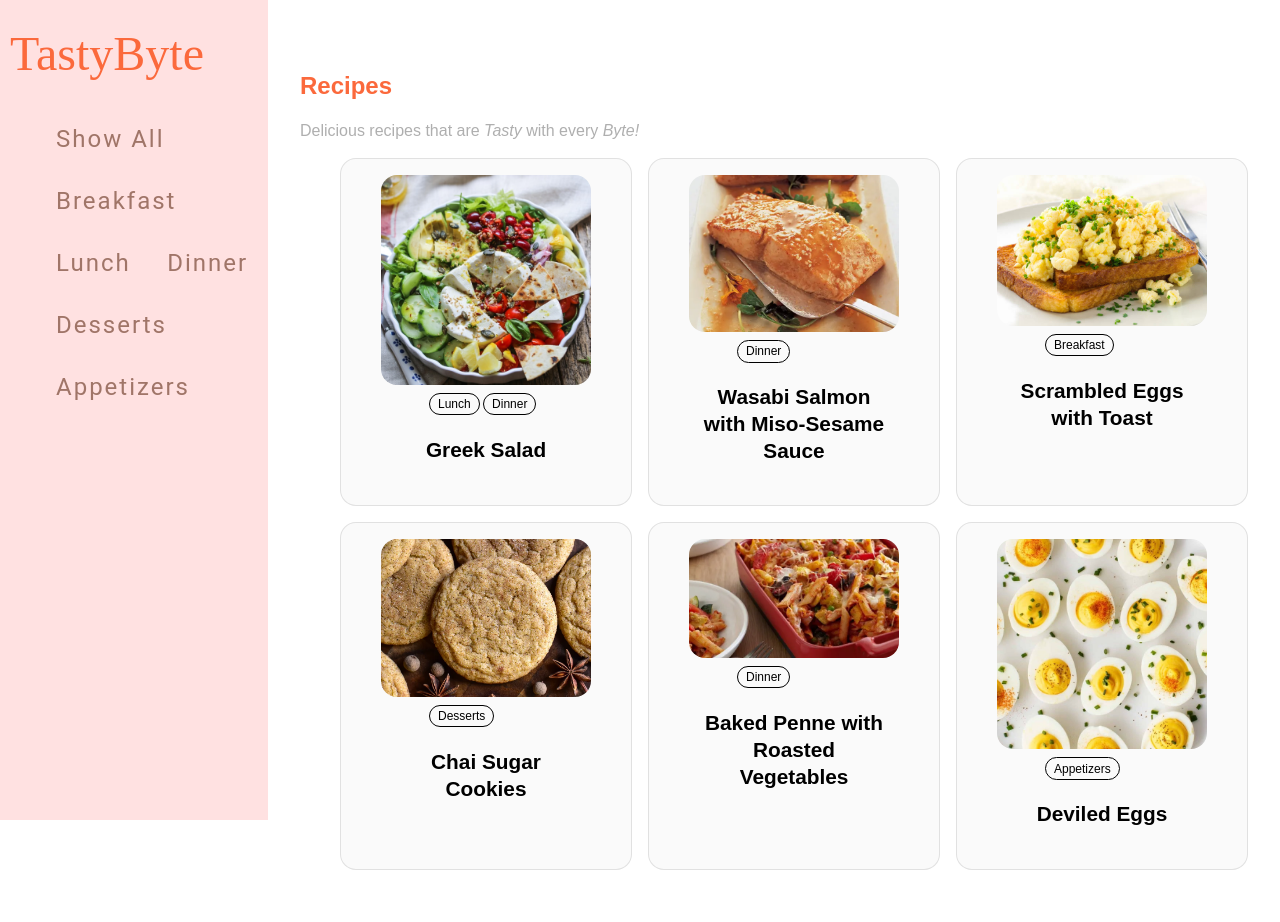
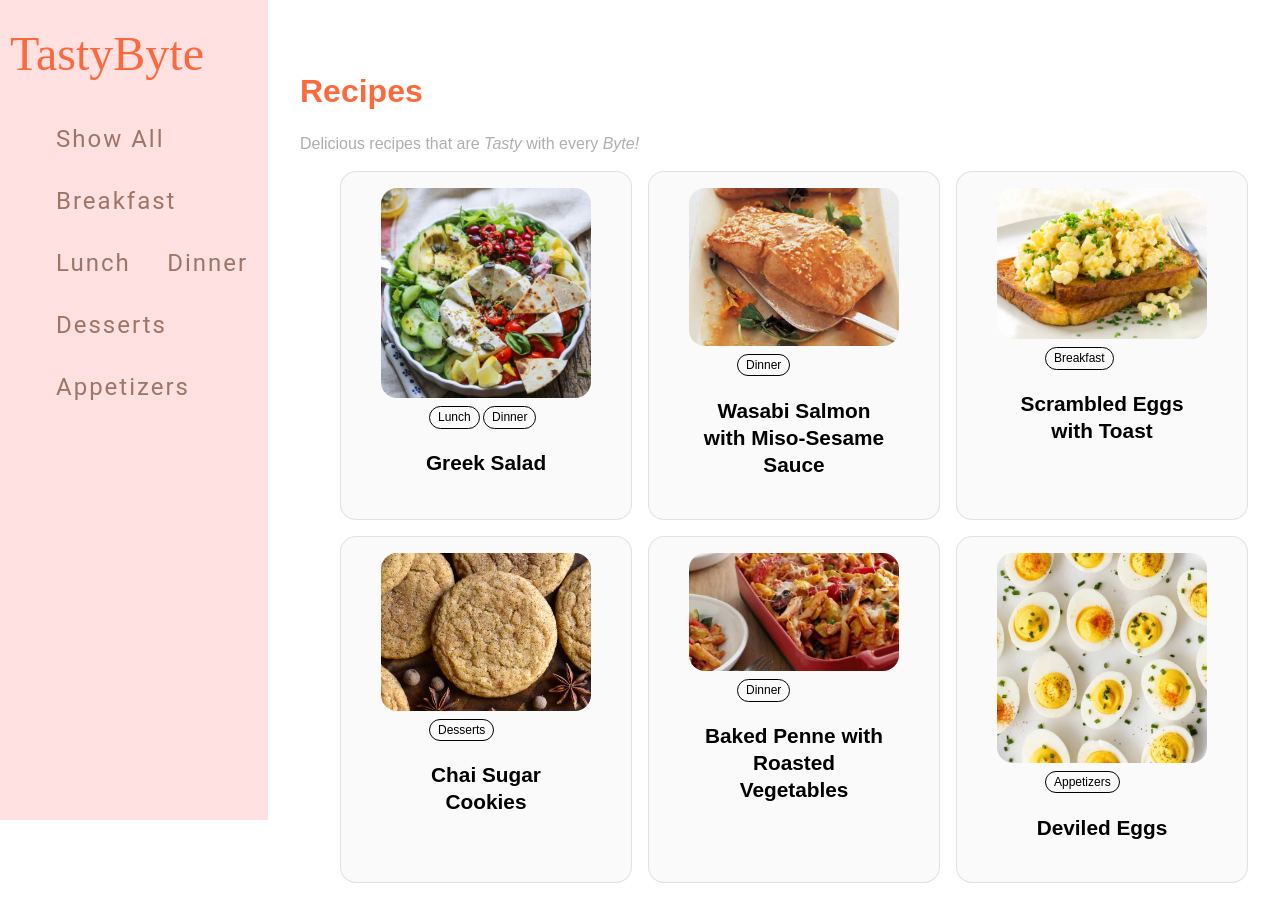
Before and after one commit to c-anth/odin-recipes, a plain HTML site: page index.html in a window 1280 px wide. Drawn offline with Linux system fonts and the light colour scheme.

Commit message:
Changed page title to h1

```diff
--- a/index.html
+++ b/index.html
@@ -46,7 +46,7 @@
 
 
         <!-- Main Page Content -->
-        <h2 class="page-title">Recipes</h2>
+        <h1 class="page-title">Recipes</h1>
         <p class="page-tagline">Delicious recipes that are <em>Tasty</em> with every <em>Byte!</em></p>
 
         <ol class="recipes">
```
